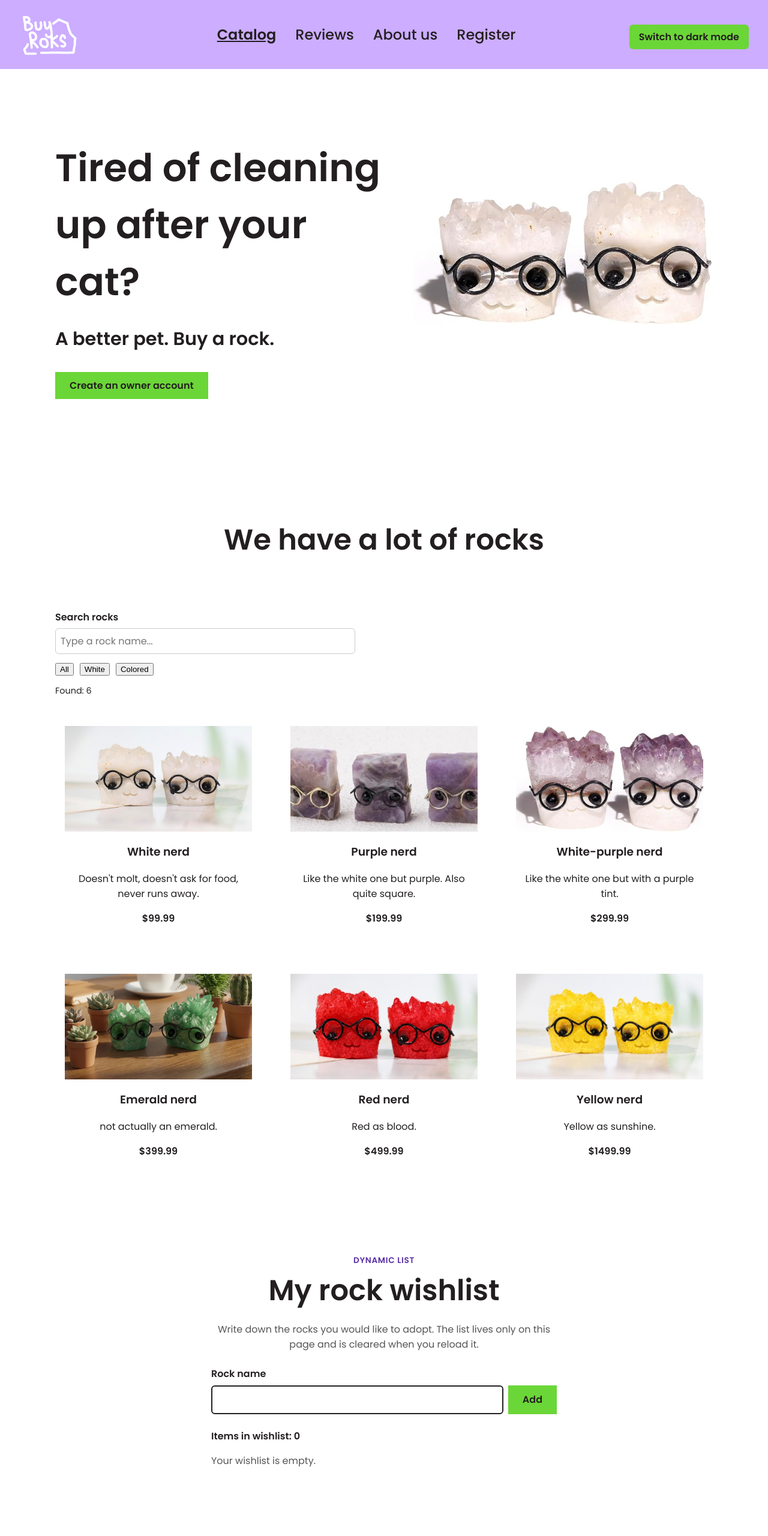
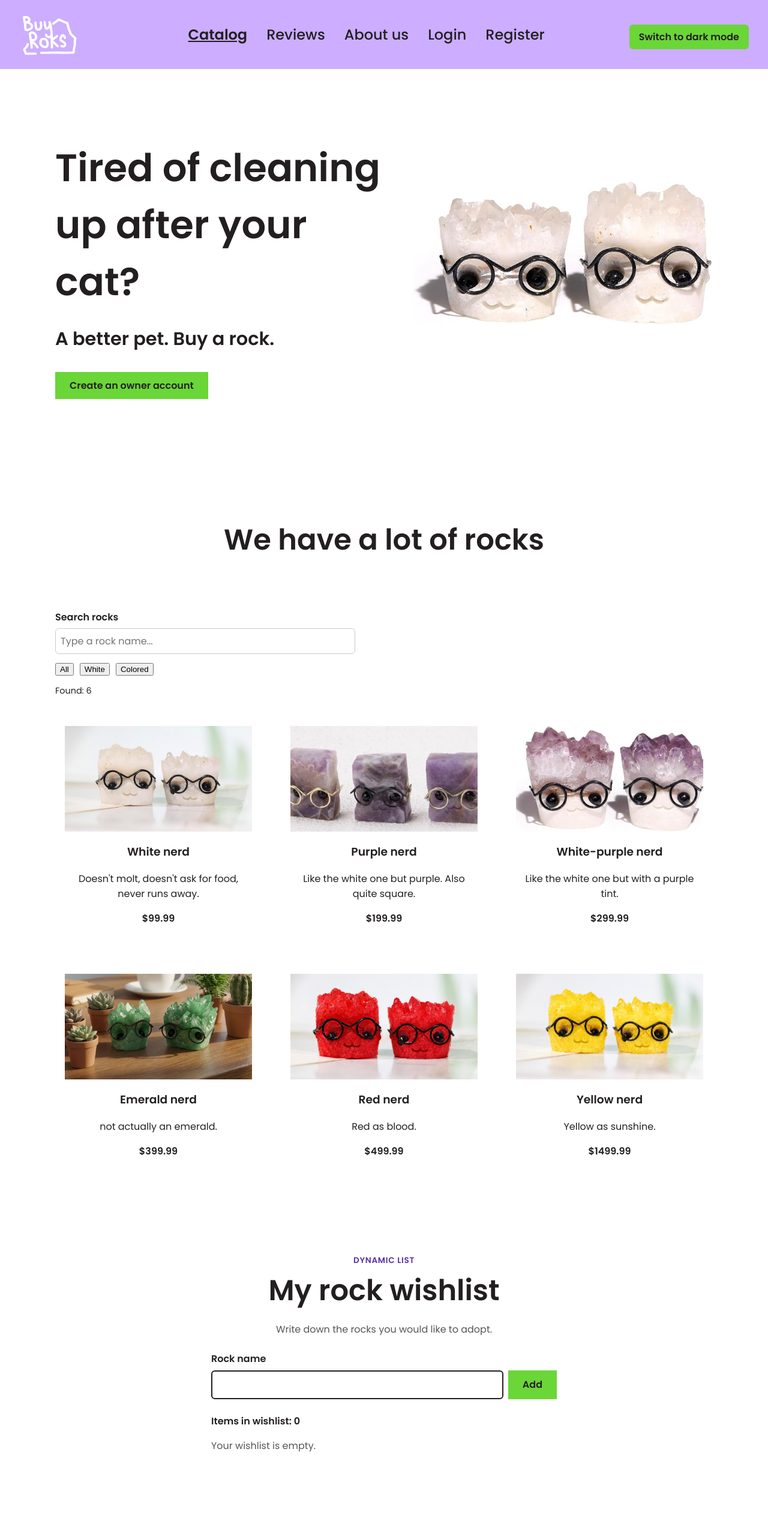
Before and after one commit to Qwsule04/BuyRoks, a plain HTML site: page index.html in a window 1280 px wide. Shown: the top 2560 px of the page at 60% size. Drawn offline with nearby package versions, Linux system fonts and the light colour scheme.

Commit message:
Update index.html

```diff
--- a/index.html
+++ b/index.html
@@ -12,17 +12,18 @@
   <script src="js/wishlist.js" defer></script>
   <script src="js/search.js" defer></script>
   <script src="js/theme.js" defer></script>
+  <script src="js/auth.js" defer></script>
 </head>
 <body>
 
   <header>
     <img src="images/logo.png" alt="Buy Rocks" class="logo" width="340" height="237">
     <nav>
-      <ul>
+      <ul class="nav-menu">
         <li><a href="index.html" aria-current="page">Catalog</a></li>
         <li><a href="reviews.html">Reviews</a></li>
         <li><a href="about.html">About us</a></li>
-        <li><a href="register.html">Register</a></li>
+        <!-- Динамикалық auth сілтемелері осында автоматты түрде қосылады -->
       </ul>
     </nav>
     <button id="theme-toggle" type="button">Switch to dark mode</button>
@@ -46,7 +47,6 @@
      <label for="search">Search rocks</label>
      <input type="text" id="search" autocomplete="off" placeholder="Type a rock name...">
 
-     <!-- Кнопки фильтрации по категориям (Task 3) -->
      <div class="category-filters" style="margin: 15px 0; display: flex; gap: 10px;">
        <button type="button" class="category-btn active" data-category="all">All</button>
        <button type="button" class="category-btn" data-category="white">White</button>
@@ -58,56 +58,49 @@
   </div>
 
   <div class="catalog-grid">
-
     <article class="product-card" data-category="white">
       <img src="images/rock-1.jpg" alt="White rock" class="product-photo" width="1000" height="1000">
       <h3>White nerd</h3>
       <p>Doesn't molt, doesn't ask for food, never runs away.</p>
       <p class="price">$99.99</p>
     </article>
-
     <article class="product-card" data-category="colored">
       <img src="images/rock-2.jpg" alt="Purple rock" class="product-photo" width="502" height="216">
       <h3>Purple nerd</h3>
       <p>Like the white one but purple. Also quite square.</p>
       <p class="price">$199.99</p>
     </article>
-
     <article class="product-card" data-category="white">
       <img src="images/rock-3.jpg" alt="White-purple rock" class="product-photo" width="873" height="464">
       <h3>White-purple nerd</h3>
       <p>Like the white one but with a purple tint.</p>
       <p class="price">$299.99</p>
     </article>
-
     <article class="product-card" data-category="colored">
       <img src="images/rock-4.jpg" alt="Emerald rock" class="product-photo" width="943" height="536">
       <h3>Emerald nerd</h3>
       <p>not actually an emerald.</p>
       <p class="price">$399.99</p>
     </article>
-
     <article class="product-card" data-category="colored">
       <img src="images/rock-5.jpg" alt="Red rock" class="product-photo" width="521" height="262">
       <h3>Red nerd</h3>
       <p>Red as blood.</p>
       <p class="price">$499.99</p>
     </article>
-
     <article class="product-card" data-category="colored">
       <img src="images/rock-6.jpg" alt="Yellow rock" class="product-photo" width="633" height="353">
       <h3>Yellow nerd</h3>
       <p>Yellow as sunshine.</p>
       <p class="price">$1499.99</p>
     </article>
-
   </div>
 </section>
 
 <section class="wishlist" aria-labelledby="wishlist-title">
   <p class="wishlist-tag">Dynamic list</p>
   <h2 id="wishlist-title">My rock wishlist</h2>
-  <p class="wishlist-intro">Write down the rocks you would like to adopt. The list lives only on this page and is cleared when you reload it.</p>
+  <p class="wishlist-intro">Write down the rocks you would like to adopt.</p>
 
   <form id="wishlist-form" class="wishlist-form">
     <label for="wishlist-input">Rock name</label>
@@ -126,20 +119,16 @@
 <section class="reviews-teaser">
   <div class="reviews-teaser-text">
     <h2>Still unsure? Check out our reviews!</h2>
-
     <p class="quote">"My cat got hit by a car, so i cope with it." - Gleb G.</p>
     <p class="stars">★★★★★</p>
-
     <a href="reviews.html" class="btn">Read all reviews</a>
   </div>
-
-  <img src="images/customer.jpg" alt="Happy (kinda) customer holding a rock" class="reviews-teaser-photo" width="800" height="800">
+  <img src="images/customer.jpg" alt="Happy customer holding a rock" class="reviews-teaser-photo" width="800" height="800">
 </section>
 </main>
 
 <footer>
   <img src="images/logo.png" alt="Buy Roks" class="footer-logo" width="340" height="237">
-
   <p class="copyright">© 2026 Buy Roks. None of the rights reserved.</p>
 </footer>
 </body>
```
